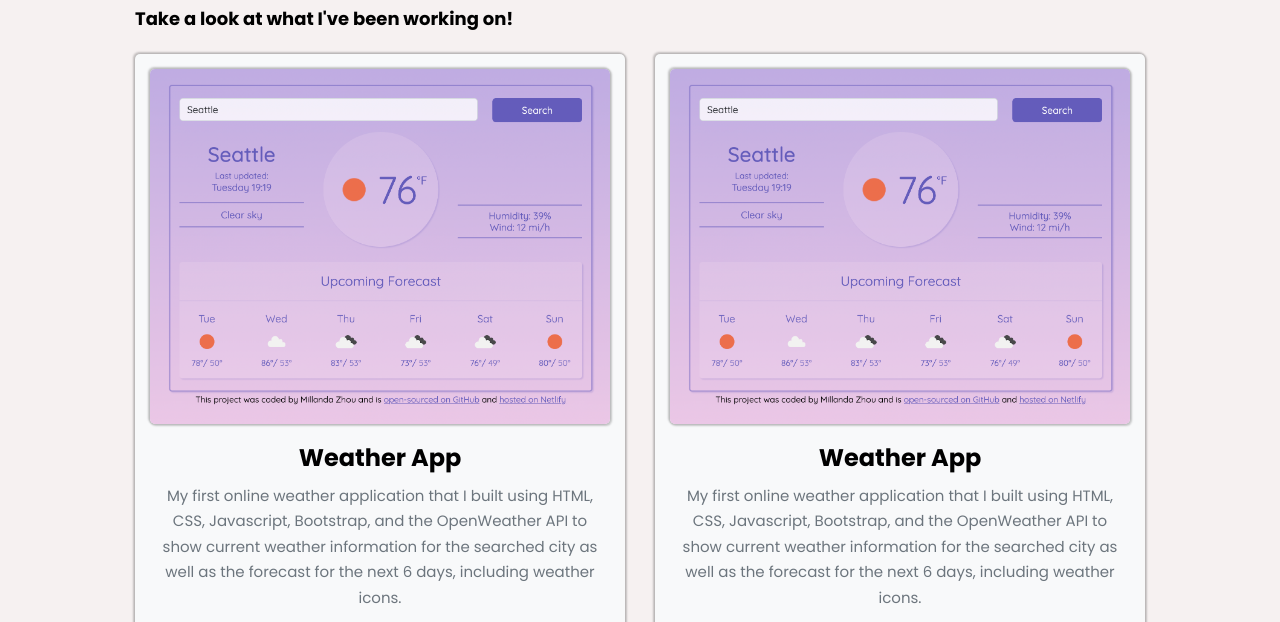
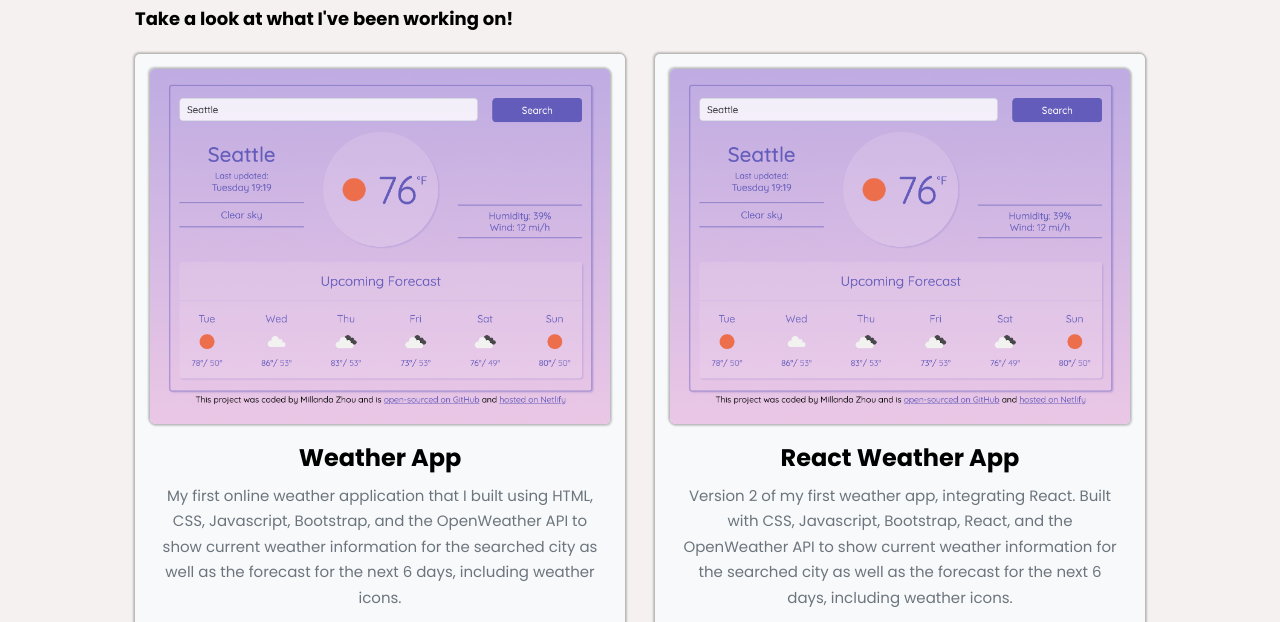
Before and after one commit to millanda/portfolio-project, a plain HTML site: page work.html in a window 1280 px wide. Shown: the part 302-924 px from the top of the page. Drawn offline with nearby package versions, Linux system fonts and the light colour scheme.

Commit message:
Added react weather project image and information

```diff
--- a/work.html
+++ b/work.html
@@ -110,12 +110,13 @@
                   alt="Weather project preview"
                   class="img-fluid mb-3"
                 />
-                <h3 class="text-center m-0">Weather App</h3>
+                <h3 class="text-center m-0">React Weather App</h3>
                 <p class="text-center text-muted mb-2">
-                  My first online weather application that I built using HTML,
-                  CSS, Javascript, Bootstrap, and the OpenWeather API to show
-                  current weather information for the searched city as well as
-                  the forecast for the next 6 days, including weather icons.
+                  Version 2 of my first weather app, integrating React. Built
+                  with CSS, Javascript, Bootstrap, React, and the OpenWeather
+                  API to show current weather information for the searched city
+                  as well as the forecast for the next 6 days, including weather
+                  icons.
                 </p>
                 <div class="tools-content portfolio-tools">
                   <h2 class="text-center">Tools Used</h2>
```
Also changed, not shown: images/react-weather-app.png (added), 1 other file.
